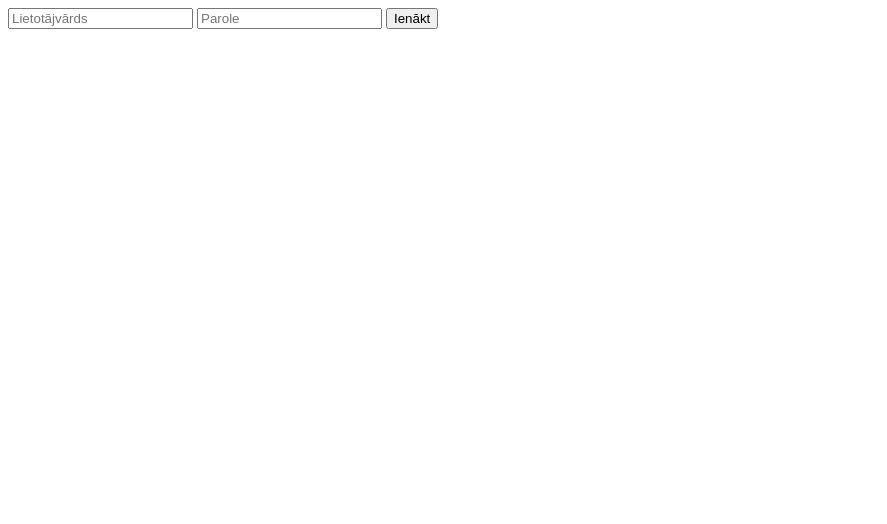
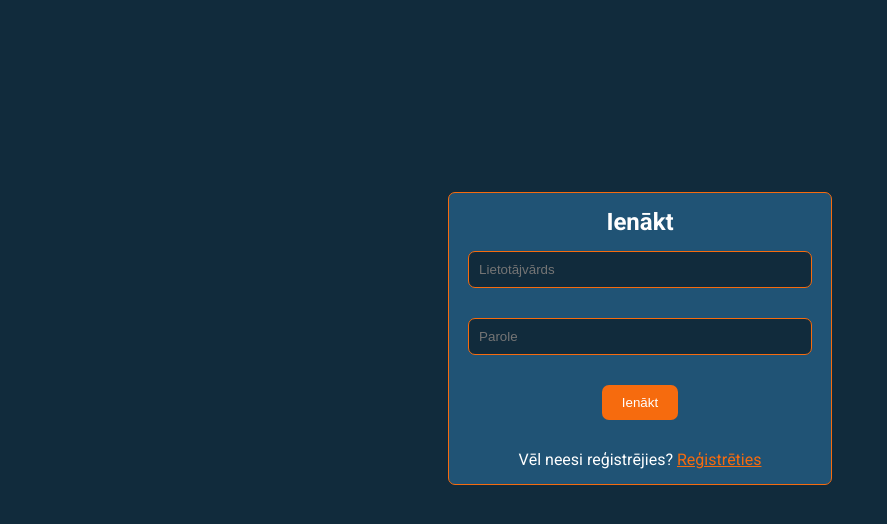
Before and after one commit to markus-laskovskisbrangals/ILL, a PHP site: page /login.php in a window 1280 px wide. Shown: the top 524 px of the page, without its empty margins (0-887 px from the left). Run offline with PHP 8.4, Linux system fonts and the light colour scheme.

Commit message:
Added login design

```diff
--- a/login.php
+++ b/login.php
@@ -3,14 +3,19 @@
 <head>
     <meta charset="UTF-8">
     <meta http-equiv="X-UA-Compatible" content="IE=edge">
+    <link rel="stylesheet" href="./stylesheets/style.css">
     <meta name="viewport" content="width=device-width, initial-scale=1.0">
     <title>Ienākt</title>
 </head>
 <body>
-    <form action="" method="POST">
-        <input type="text" name="username" id="" placeholder="Lietotājvārds">
-        <input type="password" name="password" id="" placeholder="Parole">
-        <input type="submit" value="Ienākt">
-    </form>
+    <div class="form-container">
+        <h2>Ienākt</h2>
+        <form action="" method="POST">
+            <input type="text" name="username" id="" placeholder="Lietotājvārds">
+            <input type="password" name="password" id="" placeholder="Parole">
+            <input type="submit" value="Ienākt" id="submit-button">
+        </form>
+        <p>Vēl neesi reģistrējies? <a href="register.php">Reģistrēties</a></p>
+    </div>
 </body>
 </html>
--- a/stylesheets/style.css
+++ b/stylesheets/style.css
@@ -194,3 +194,58 @@ body{
     color: var(--text-color);
     padding: 10px;
 }
+
+.form-container{
+    width: 30%;
+    margin: 15% auto;
+    background-color: var(--secondary-color);
+    border: 1px solid var(--accent-color);
+    min-height: 250px;
+    border-radius: 7px;
+}
+
+.form-container form{
+    display: flex;
+    flex-direction: column;
+    justify-content: space-around;
+}
+
+.form-container h2, .form-container p{
+    color: var(--text-color);
+    text-align: center;
+    margin-top: 15px;
+}
+
+.form-container p{
+    margin-bottom: 15px;
+}
+
+.form-container a{
+    color: var(--accent-color);
+}
+
+.form-container input{
+    width: 90%;
+    margin: 15px auto;
+    background-color: var(--primary-color);
+    border: 1px solid var(--accent-color);
+    color: var(--text-color);
+    padding: 10px;
+    transition: .2s;
+    border-radius: 7px;
+}
+
+.form-container input:focus{
+    border: 3px solid var(--accent-color);
+}
+
+#submit-button{
+    cursor: pointer;
+    width: 20%;
+    border: none;
+    background-color: var(--accent-color);
+}
+
+#submit-button:hover{
+    padding: 13px;
+}
```
